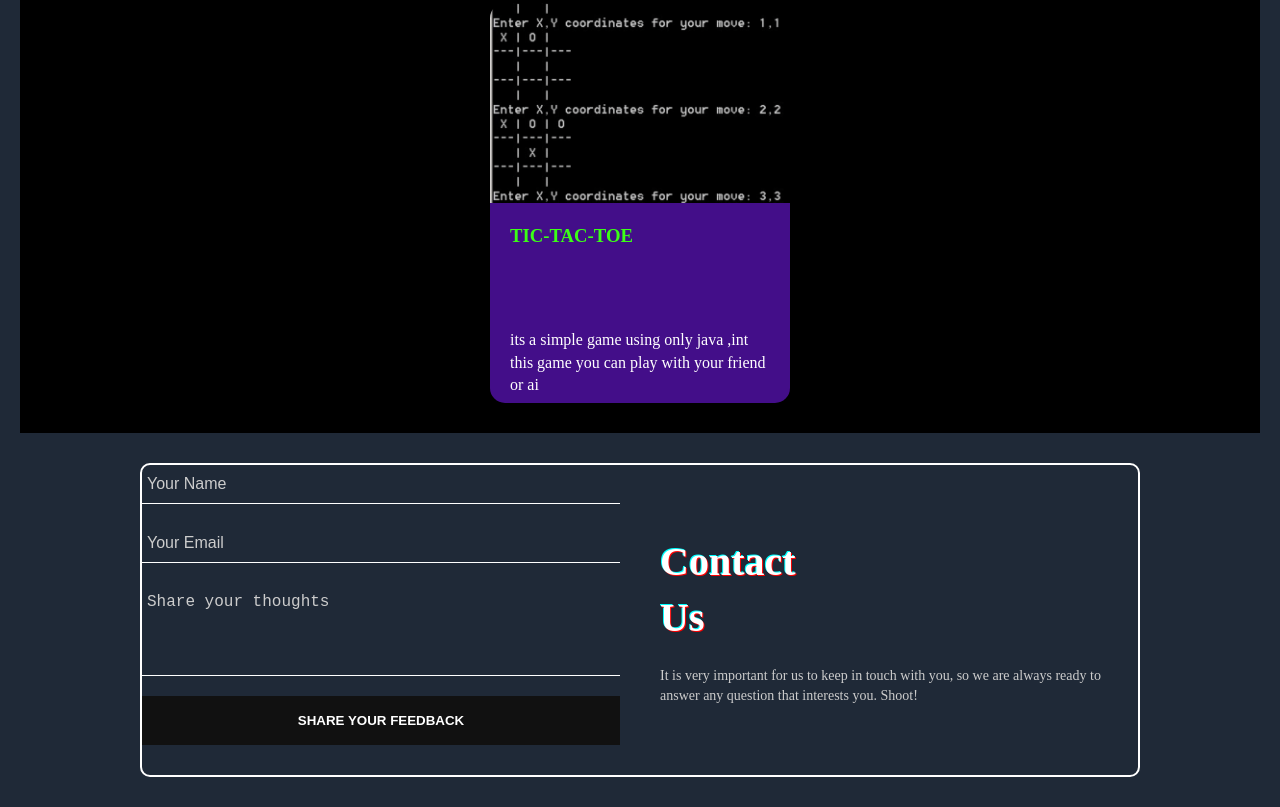
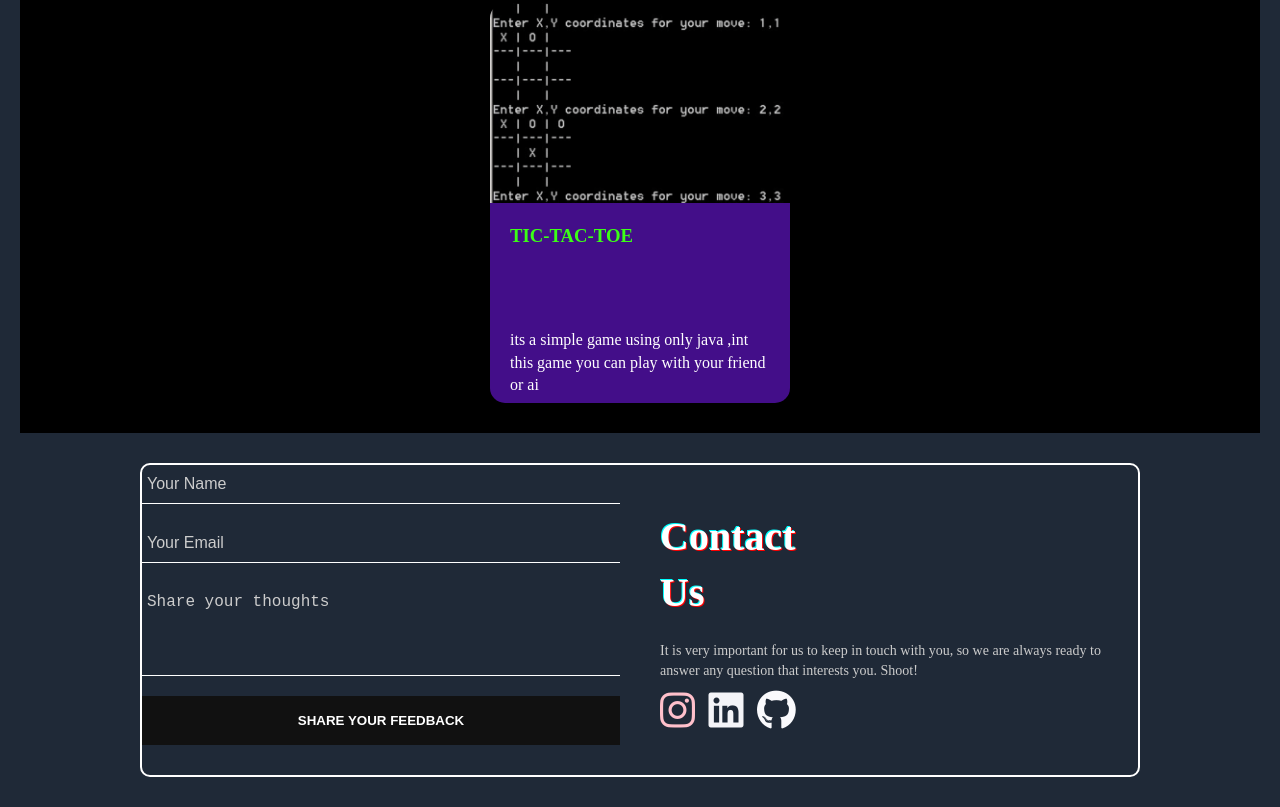
Before and after one commit to SandeepNaik12/Portfolio-With-JS, a plain HTML site: page index.html in a window 1280 px wide. Shown: the part 2369-3176 px from the top of the page. Drawn offline with nearby package versions, Linux system fonts and the light colour scheme.

Commit message:
social meadia likns added

```diff
--- a/index.html
+++ b/index.html
@@ -346,7 +346,10 @@
     <div>
       <div class="contact-text">Contact <br> Us</div>
       <div class="contact-desc">
-        It is very important for us to keep in touch with you, so we are always ready to answer any question that interests you. Shoot!
+        <p>It is very important for us to keep in touch with you, so we are always ready to answer any question that interests you. Shoot!</p>
+        <a href="https://www.instagram.com/sandeepnaik913/?hl=en"><i class="fa-brands fa-instagram" style="font-size: 40px;margin-top: 10px;color: pink;"></i></a>
+        <a href="https://www.linkedin.com/in/sandeep-naik-029582347/"><i class="fa-brands fa-linkedin" style="font-size: 40px;margin-top: 10px;color:rgb(244, 244, 248);margin-left: 10px;"></i></a>
+        <a href="https://github.com/SandeepNaik12"><i class="fa-brands fa-github" style="font-size: 40px;margin-top: 10px;color:rgb(250, 250, 253);margin-left: 10px;"></i></a>
       </div>
     </div>
   </div>
```
